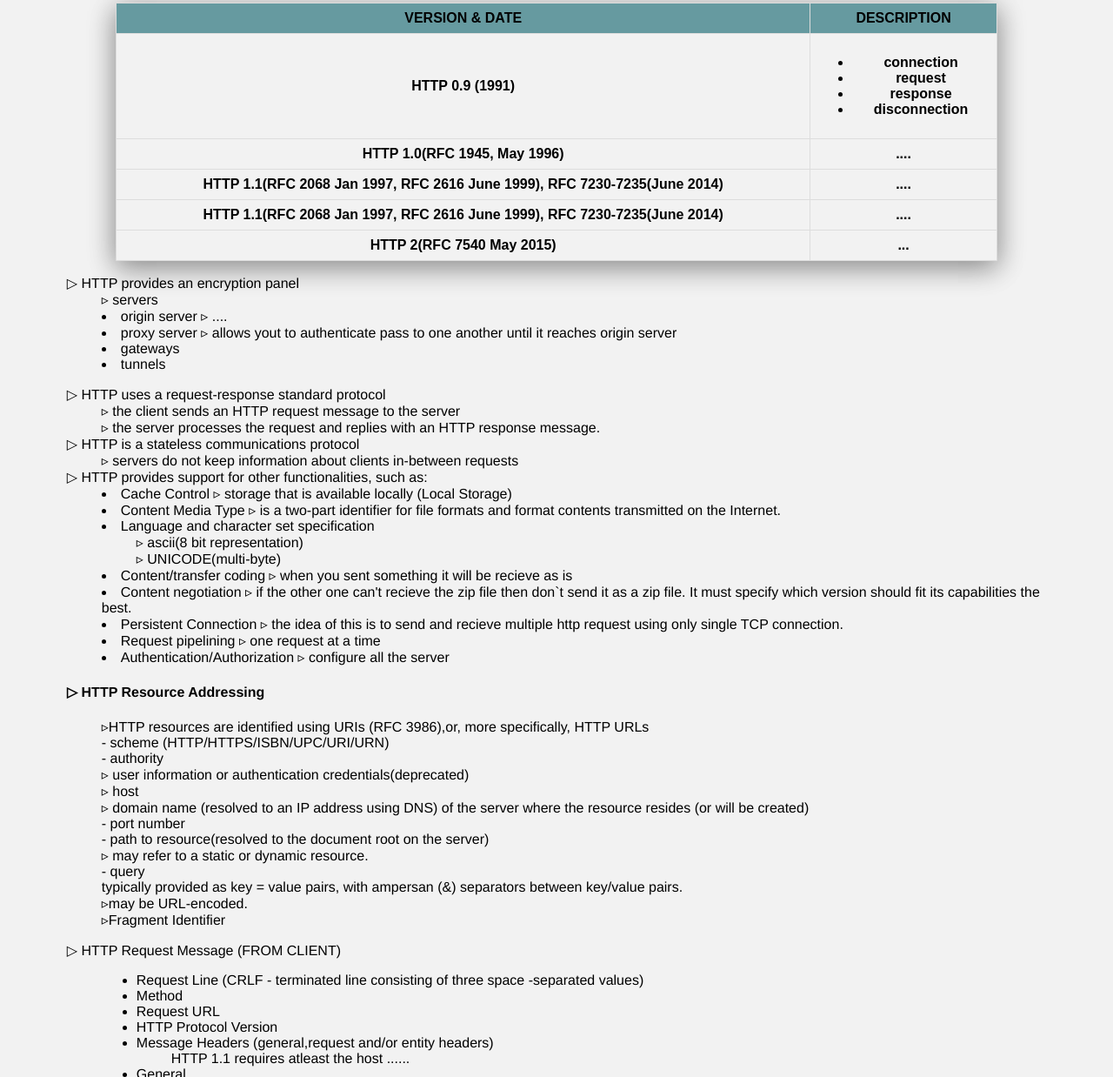
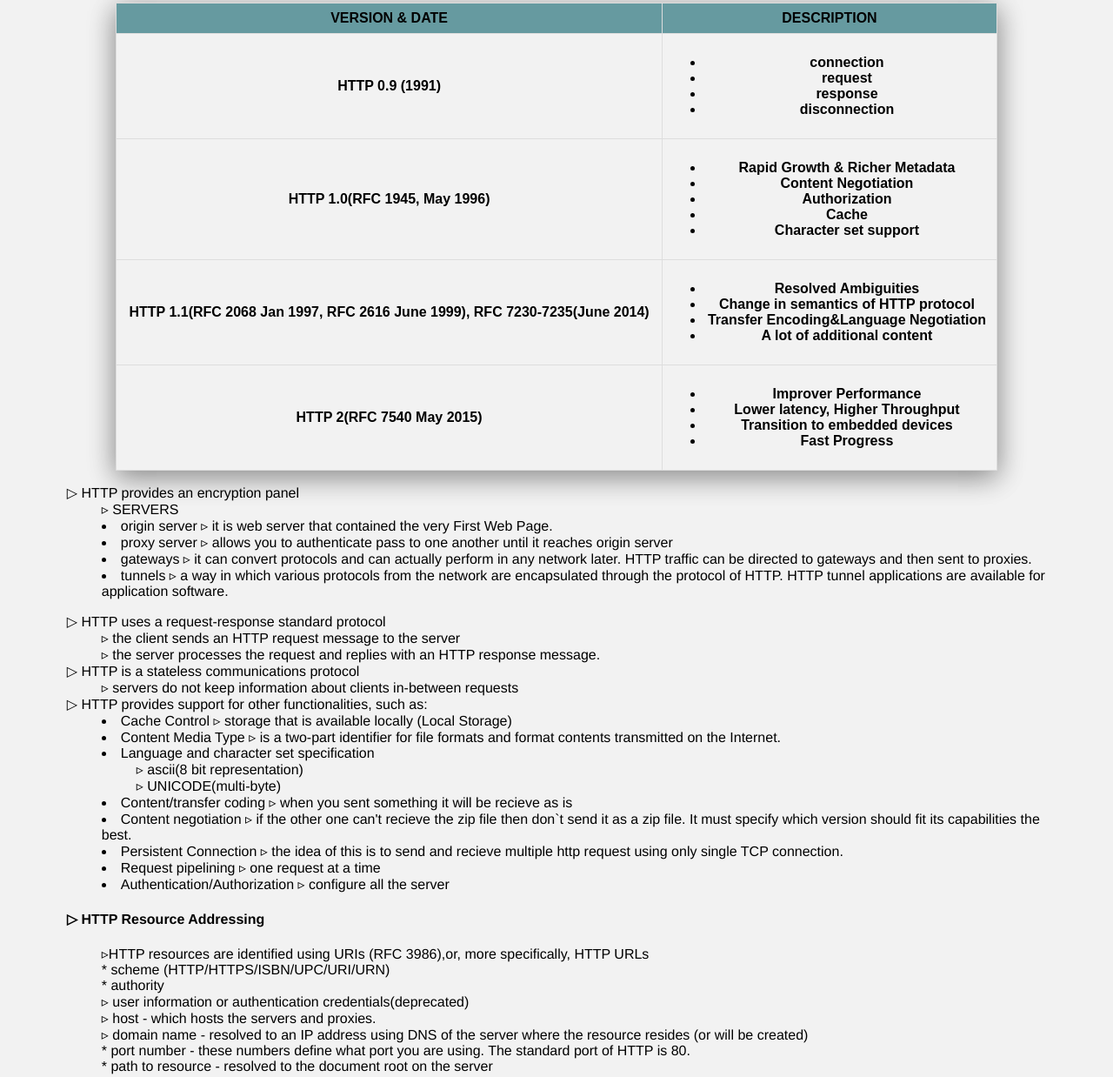
Before and after one commit to pkuser2/WebTech-LongTermProject, a plain HTML site: page Website/prelims.html in a window 1280 px wide. Shown: the part 2400-3638 px from the top of the page at 87% size. Drawn offline with Linux system fonts and the light colour scheme; some icons are missing.

Commit message:
Added description on the HTTP section and also edited some error

```diff
--- a/Website/prelims.html
+++ b/Website/prelims.html
@@ -160,27 +160,39 @@ user tools and applications) </dd>
             </tr>
            <tr>
                <th>HTTP 1.0(RFC 1945, May 1996)</th>
-               <th>....</th>
+               <th><ul>
+               <li>Rapid Growth & Richer Metadata</li>
+               <li>Content Negotiation</li>
+               <li>Authorization</li>
+               <li>Cache</li>
+            <li>Character set support</li>
+                   </ul></th>
             </tr>
                 <th>HTTP 1.1(RFC 2068 Jan 1997, RFC 2616 June 1999), RFC 7230-7235(June 2014) </th>
-                <th>....</th>
-                <tr>
-                <th>HTTP 1.1(RFC 2068 Jan 1997, RFC 2616 June 1999), RFC 7230-7235(June 2014)</th>
-                <th>....</th>
-            </tr>
+                <th><ul>
+               <li>Resolved Ambiguities</li>
+               <li>Change in semantics of HTTP protocol</li>
+               <li>Transfer Encoding&Language Negotiation</li>
+            <li>A lot of additional content</li>
+                   </ul></th>
             <tr>
                 <th>HTTP 2(RFC 7540 May 2015)</th>
-                <th>...</th>
+                 <th><ul>
+               <li>Improver Performance</li>
+               <li>Lower latency, Higher Throughput</li>
+               <li>Transition to embedded devices</li>
+               <li>Fast Progress</li>
+                   </ul></th>
             </tr>
             </table>
 
         <dl>
            <dt> &#9655; HTTP provides an encryption panel</dt>
-            <dd>&#9657; servers </dd>
-            <dd><li>origin server &#9657; ....</li>
-            <li>proxy server &#9657; allows yout to authenticate pass to one another until it reaches origin server</li></dd>
-            <dd><li>gateways</li></dd>
-            <dd><li>tunnels</li></dd>
+            <dd>&#9657; SERVERS </dd>
+            <dd><li>origin server &#9657; it is web server that contained the very First Web Page.</li>
+            <li>proxy server &#9657; allows you to authenticate pass to one another until it reaches origin server</li></dd>
+            <dd><li>gateways &#9657; it can convert protocols and can actually perform in any network later. HTTP traffic can be directed to gateways and then sent to proxies. </li></dd>
+            <dd><li>tunnels  &#9657; a way in which various protocols from the network are encapsulated through the protocol of HTTP. HTTP tunnel applications are available for application software.</li></dd>
         </dl>
 
         <dl>
@@ -215,17 +227,17 @@ user tools and applications) </dd>
  <dl>
             <h4> &#9655; HTTP Resource Addressing </h4>
            <dd>&#9657;HTTP resources are identified using URIs (RFC 3986),or, more specifically, HTTP URLs</dd>
-           <dd> - scheme (HTTP/HTTPS/ISBN/UPC/URI/URN)
+           <dd> * scheme (HTTP/HTTPS/ISBN/UPC/URI/URN)
 </dd>
-           <dd> - authority</dd>
+           <dd> * authority</dd>
            <dd> &#9657; user information or authentication credentials(deprecated)</dd>
-           <dd> &#9657; host</dd>
-           <dd> &#9657; domain name (resolved to an IP address using DNS) of the server where the resource resides (or will be created)</dd>
-           <dd> - port number</dd>
-           <dd> - path to resource(resolved to the document root on the server)</dd>
+           <dd> &#9657; host - which hosts the servers and proxies.</dd>
+           <dd> &#9657; domain name - resolved to an IP address using DNS of the server where the resource resides (or will be created)</dd>
+           <dd> * port number - these numbers define what port you are using. The standard port of HTTP is 80.</dd>
+           <dd> * path to resource - resolved to the document root on the server</dd>
            <dd> &#9657; may refer to a static or dynamic resource.</dd>
-           <dd> - query</dd>
-           <dd> typically provided as key = value pairs, with ampersan (&amp;) separators between key/value pairs.</dd>
+           <dd> * query - a string is part of the Uniform Resource Locator(URL). It contains data that is not inline with the path structure.</dd>
+           <dd> typically provided as key value pairs, with ampersan (&amp;) separators between key/value pairs.</dd>
            <dd> &#9657;may be URL-encoded.</dd>
            <dd> &#9657;Fragment Identifier</dd>
         </dl>
```
